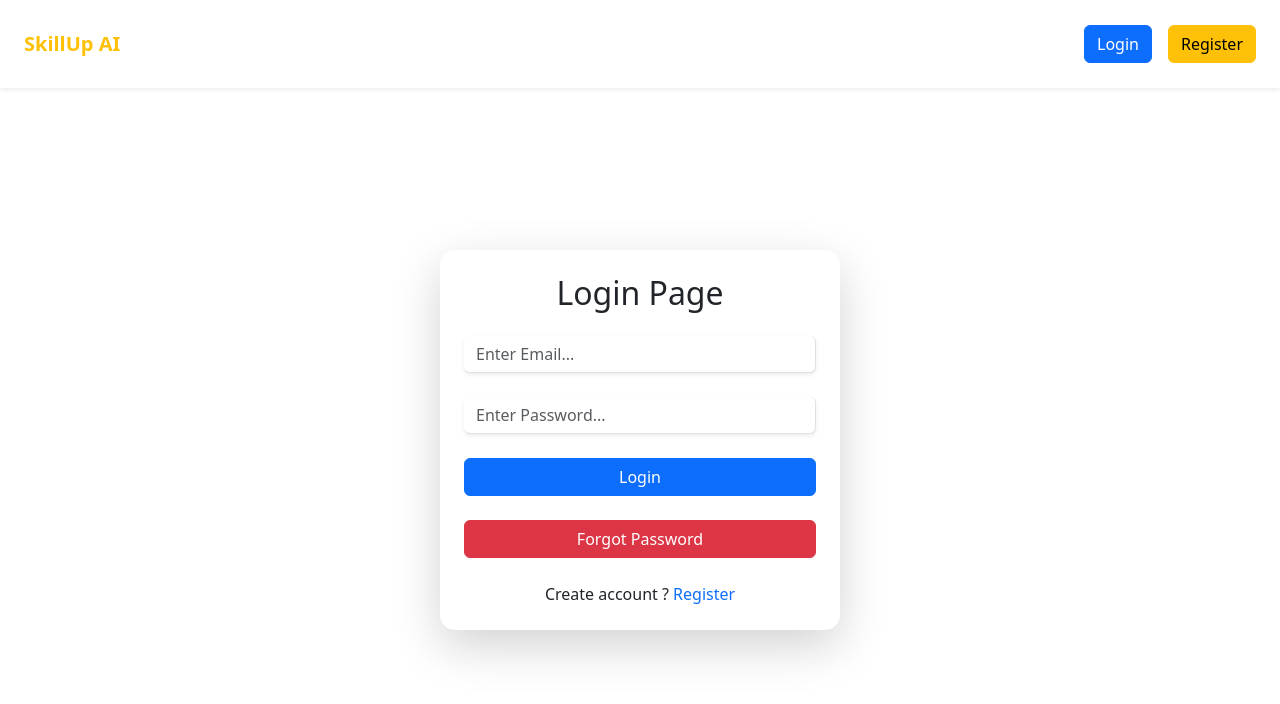
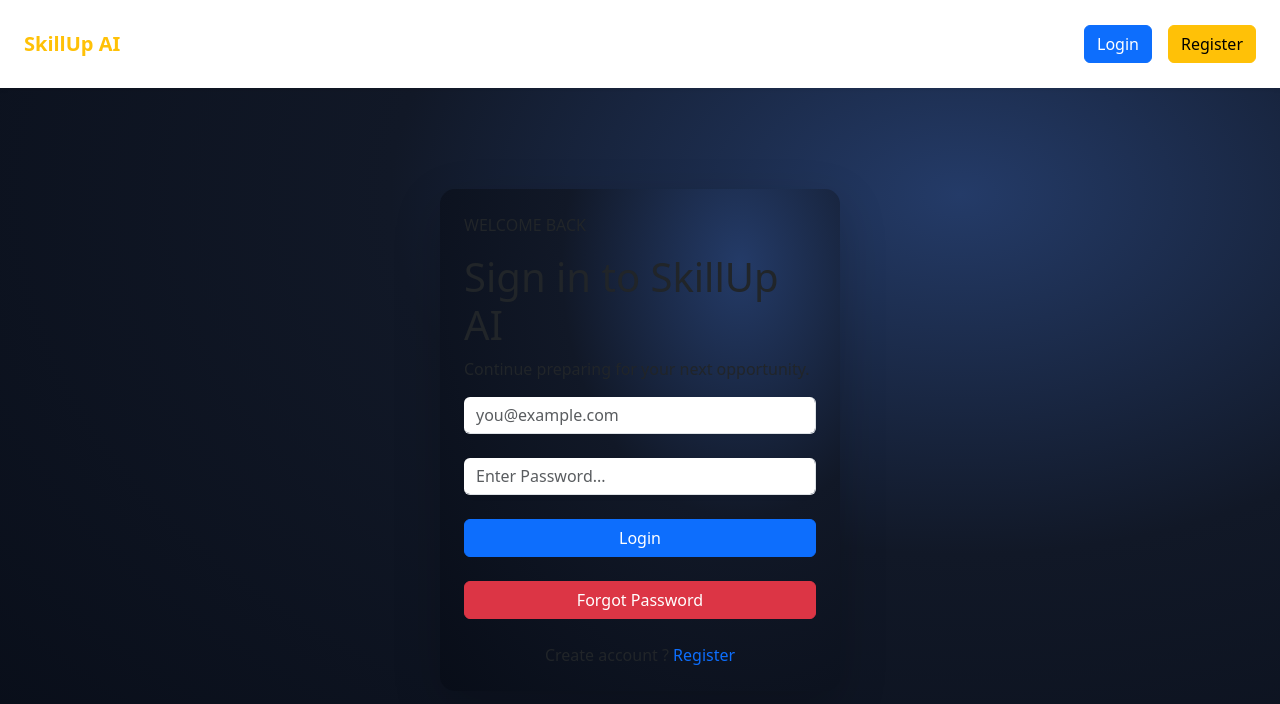
Before and after one commit to izmammd/ai-interview, a React (Vite) app in the folder client side/vite-project/: page /login in a window 1280 px wide. Shown: the top 704 px of the page. Built offline with nearby package versions, Linux system fonts and the light colour scheme; no server answers.

Commit message:
Style login form page
Co-authored-by: Copilot <223556219+Copilot@users.noreply.github.com>

```diff
--- a/client side/vite-project/src/Component/Pages/Login.jsx
+++ b/client side/vite-project/src/Component/Pages/Login.jsx
@@ -5,7 +5,7 @@ import { toast } from "react-toastify";
 import { useState } from "react";
 import { useDispatch } from "react-redux";
 import { setUserFromServer } from "../../Redux Store/Slice";
-import {useMutation} from "@tanstack/react-query"
+import { useMutation } from "@tanstack/react-query"
 
 
 export default function Login() {
@@ -31,7 +31,7 @@ export default function Login() {
         let res = await axios.post("https://ai-interview-rbit.onrender.com/api/user/login",
             userDetails,
             {
-                withCredentials : true
+                withCredentials: true
             }
         )
 
@@ -39,8 +39,8 @@ export default function Login() {
     }
 
     const mutation = useMutation({
-        mutationFn : loginUser,
-        onSuccess : async (data) => {
+        mutationFn: loginUser,
+        onSuccess: async (data) => {
             toast.success(data.message);
 
             // Fetch user data from server after successful login
@@ -62,7 +62,7 @@ export default function Login() {
             navigate("/createsession")
             console.log(data);
         },
-        onError : (err)=>{
+        onError: (err) => {
             toast.error(
                 err.response?.data?.message || "Something is wrong"
             )
@@ -73,22 +73,37 @@ export default function Login() {
         mutation.mutate(userDetails)
     }
 
-    return (<>
+    return (
+
+        <main
+            style={{
+                background: "radial-gradient(ellipse at 75% 15%, #243b68 0%, #111827 42%, #080d18 100%)",
+                minHeight: "calc(100vh - 88px)",
+            }}
+        >
+
+
 
             <div className="container d-flex justify-content-center align-items-center"
                 style={{ minHeight: "88vh" }}>
 
                 <div className="card-hover shadow-lg p-4 bg-white"
-                style={{ width: "400px", borderRadius: "15px" }}>
+                    style={{
+                        background: "radial-gradient(ellipse at 75% 15%, #243b68 0%, #111827 42%, #080d18 100%)",
+                        width: "400px", borderRadius: "15px"
+                    }}>
 
-                <h2 className="text-center mb-4">Login Page</h2>
+                    <p className="login-eyebrow">WELCOME BACK</p>
+                    <h1 className="login-title">Sign in to SkillUp AI</h1>
+                    <p className="login-subtitle">Continue preparing for your next opportunity.</p>
 
                     <div className="mb-4">
                         {/* <label className="form-label fw-bold">Email</label> */}
                         <input type="email" className="form-control shadow-sm border-0 border-bottom border-end"
                             onChange={handleChange}
                             name="email" value={email}
-                        placeholder="Enter Email..." />
+                            placeholder="you@example.com"
+                            autoComplete="email" />
                     </div>
 
                     <div className="mb-4">
@@ -96,19 +111,20 @@ export default function Login() {
                         <input type="password" className="form-control shadow-sm border-0 border-bottom border-end"
                             onChange={handleChange}
                             name="password" value={password}
-                        placeholder="Enter Password..." />
+                            placeholder="Enter Password..."
+                            autoComplete="current-password" />
                     </div>
 
                     <div className="mb-4">
                         <button className="btn btn-primary w-100"
                             onClick={handleLogin}
                             disabled={mutation.isPending}>
-                        {mutation.isPending?"Loading in..." : "Login"}
+                            {mutation.isPending ? "Loading in..." : "Login"}
                         </button>
                     </div>
 
                     <div className="mb-4">
-                    <button className="btn btn-danger w-100" onClick={()=>navigate("/forgotpass")}>Forgot Password</button>
+                        <button className="btn btn-danger w-100" onClick={() => navigate("/forgotpass")}>Forgot Password</button>
                     </div>
 
                     <div>
@@ -123,5 +139,7 @@ export default function Login() {
 
             </div >
 
-    </>)
+        </main>
+
+    )
 }
```
Lines whose indentation alone changed are shown as unchanged.
